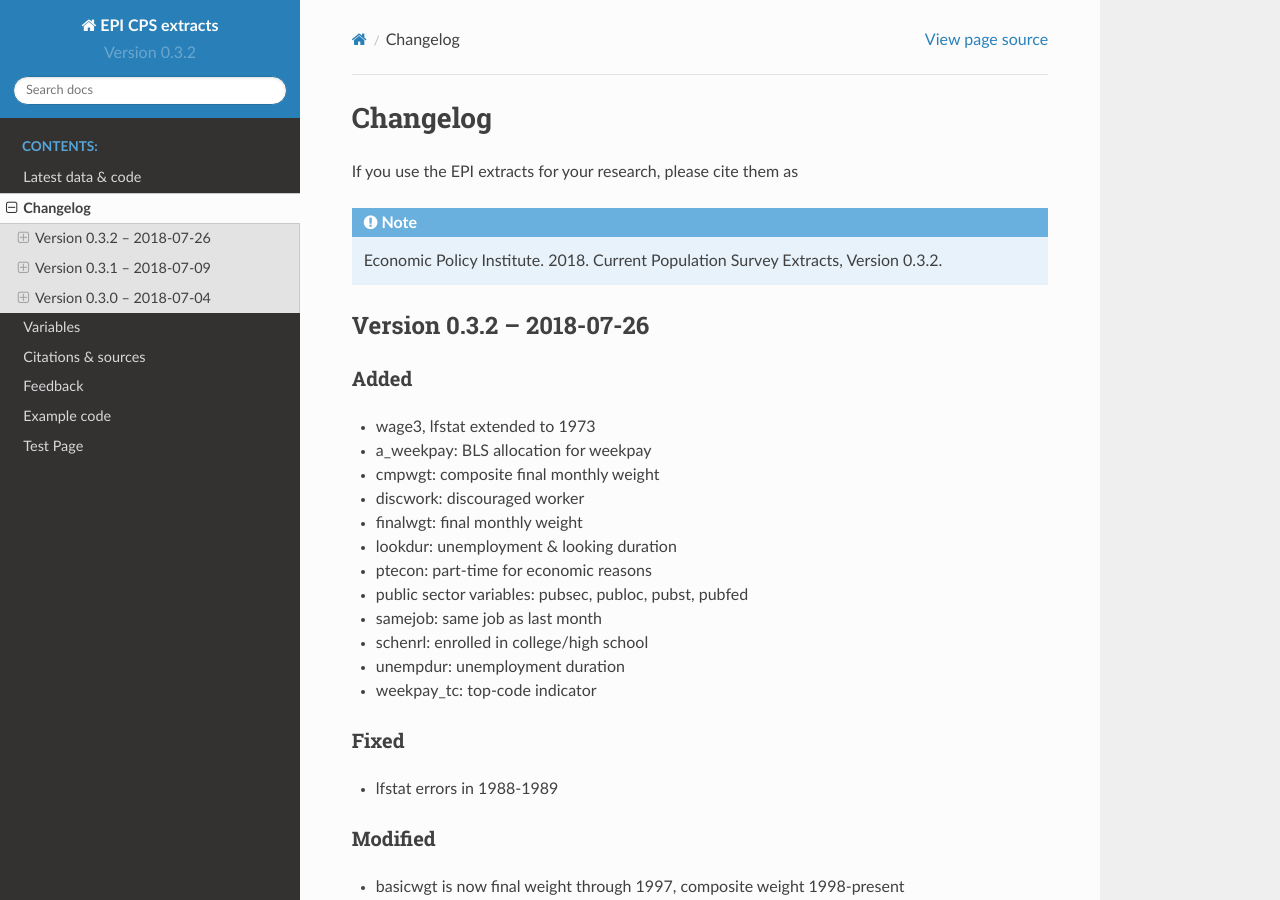
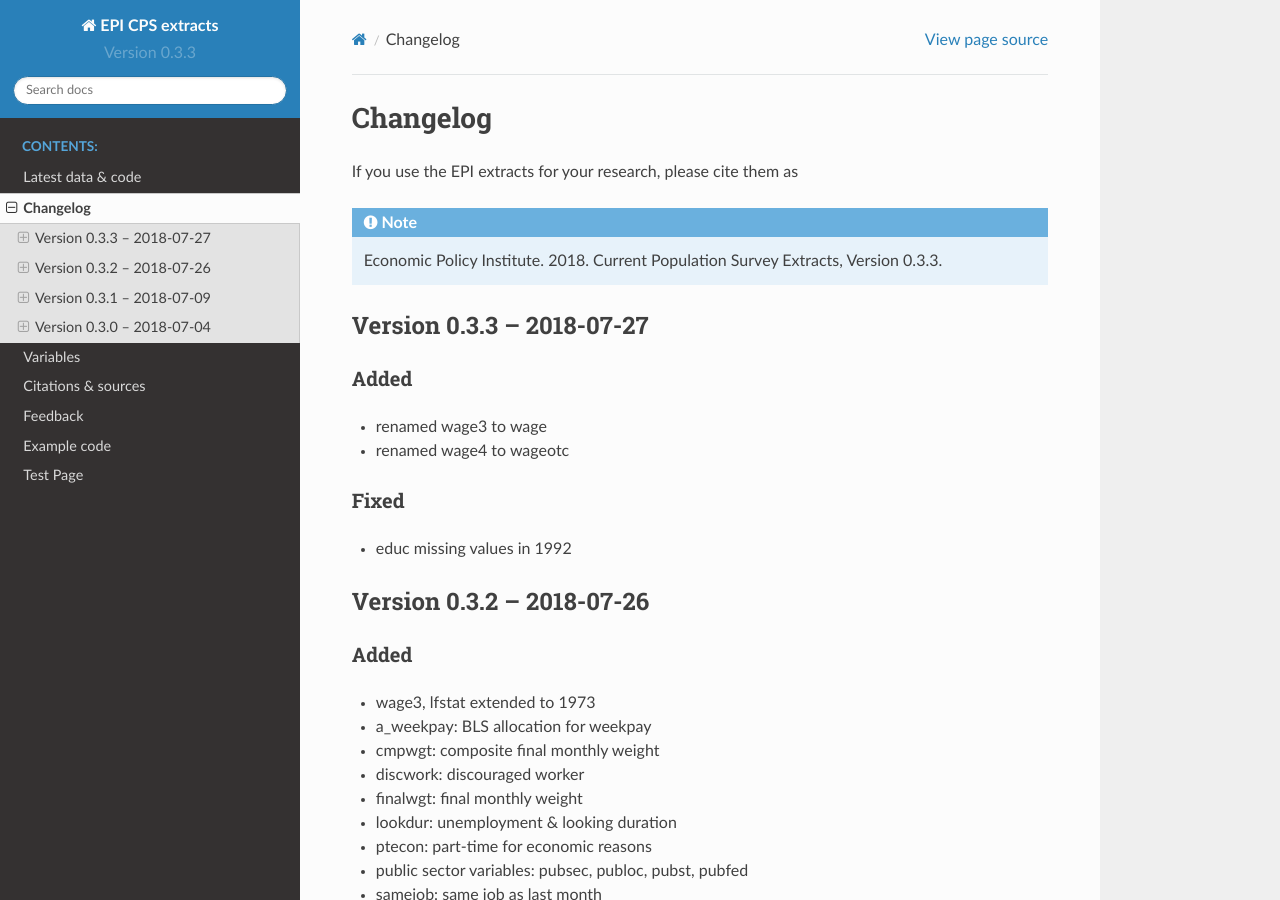
Before and after one commit to Economic/epiextracts, a Sphinx documentation site: the page built from docs/changes.rst, in a window 1280 px wide and 900 px high. Built offline with Sphinx 7.4.7 and the Read the Docs theme 2.0.0, drawn with Linux system fonts in a browser that asks for light colours.

Commit message:
update version to 0.3.3; update changelog

```diff
--- a/docs/changes.rst
+++ b/docs/changes.rst
@@ -7,6 +7,19 @@
 
 .. note::
 	Economic Policy Institute. 2018. Current Population Survey Extracts, |release|.
+
+
+Version 0.3.3 -- 2018-07-27
+===============================================================================
+
+Added
+-------------------------------------------------------------------------------
+* renamed wage3 to wage
+* renamed wage4 to wageotc
+
+Fixed
+-------------------------------------------------------------------------------
+* educ missing values in 1992
 
 
 Version 0.3.2 -- 2018-07-26
--- a/docs/conf.py
+++ b/docs/conf.py
@@ -28,7 +28,7 @@
 author = u'Economic Policy Institute'
 
 # The short X.Y version
-version = u'Version 0.3.2'
+version = u'Version 0.3.3'
 # The full version, including alpha/beta/rc tags
 release = version
 
```
Also changed, not shown: 1 other file.
